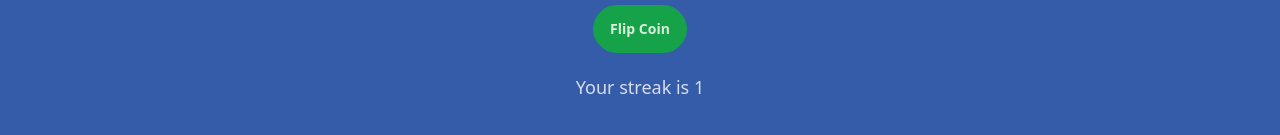
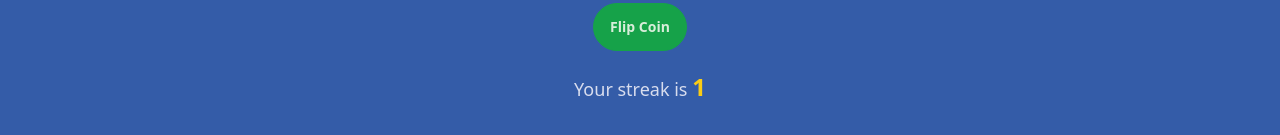
Before and after one commit to reubenjds/coinflip, a SvelteKit app: page / in a window 1280 px wide. Both pictures are taken after a click on the button "Flip Coin". Shown: the part 435-570 px from the top of the page. Built offline with nearby package versions, Linux system fonts and the light colour scheme.

Commit message:
feat: added play again

```diff
--- a/src/routes/+page.svelte
+++ b/src/routes/+page.svelte
@@ -1,7 +1,4 @@
 <script lang="ts">
-	import { goto } from "$app/navigation";
-
-
   function getRandomInt(max:number) {
     return Math.floor(Math.random() * max);
   }
@@ -12,6 +9,11 @@
   function flipCoin() {
     flip = getRandomInt(2);
     streak++;
+  }
+
+  function reset() {
+    flip = -1;
+    streak = 0;
   }
 
 </script>
@@ -30,6 +32,10 @@
 
 <button disabled={selectedFlip !== flip && flip !== -1} class="btn btn-success" on:click={flipCoin}>Flip Coin</button>
 {#if streak !== 0}
-<h1> Your streak is {streak}</h1>
+<h1> Your streak is <span class="text-2xl font-bold text-yellow-400">{streak}</span></h1>
+{/if}
+
+{#if selectedFlip !== flip && flip !== -1}
+<button on:click={reset} class="btn btn-info">Play Again!</button>
 {/if}
 </div>
```
